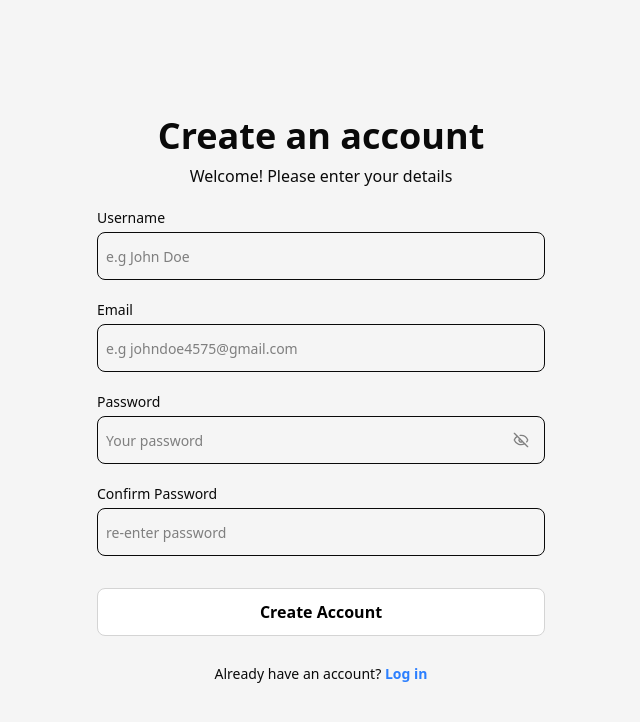
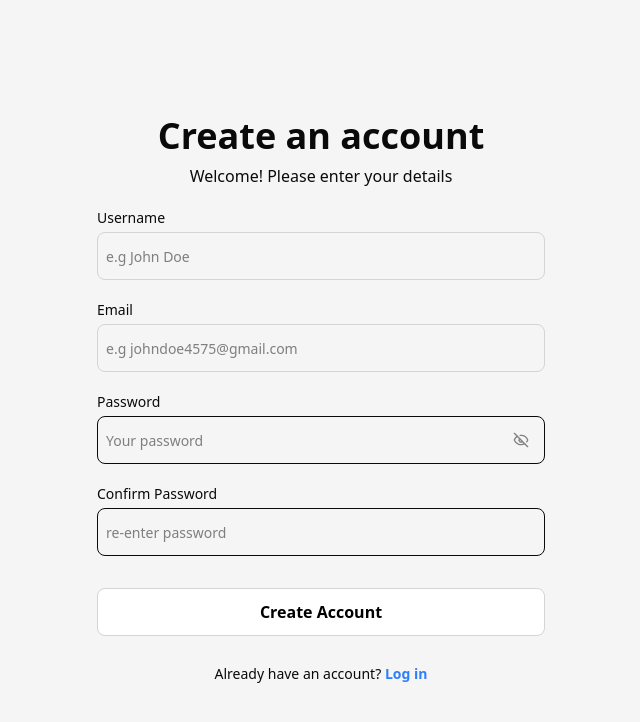
Before and after one commit to Prateek1789/Notes-App, a React (Vite) app: page /register in a window 1280 px wide. Shown: the top 722 px of the page, without its empty margins (319-959 px from the left). Built offline with nearby package versions, Linux system fonts and the light colour scheme.

Commit message:
Added new theme colors

```diff
--- a/src/components/ui/InputField.jsx
+++ b/src/components/ui/InputField.jsx
@@ -5,7 +5,7 @@ const InputField = forwardRef(({ label, type = 'text', state = 'idle', error, ..
         switch(state) {
             case 'valid': return 'border-green-500 focus:ring-green-500 focus:outline-green-500';
             case 'invalid': return 'border-red-500 focus:ring-red-500 focus:outline-red-500';
-            default: return 'border-input focus:ring-blue-600 focus:outline-blue-600';
+            default: return 'border-border-line focus:ring-blue-600 focus:outline-blue-600';
         }
     };
 
```
